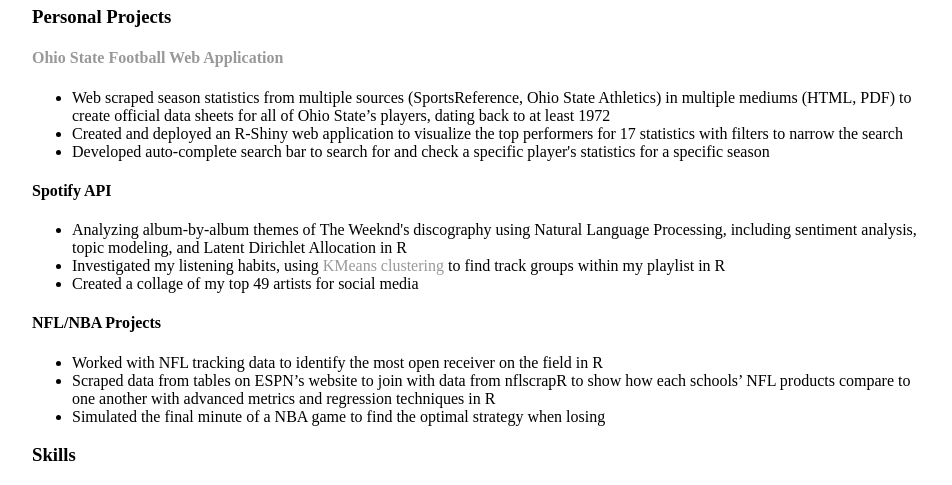
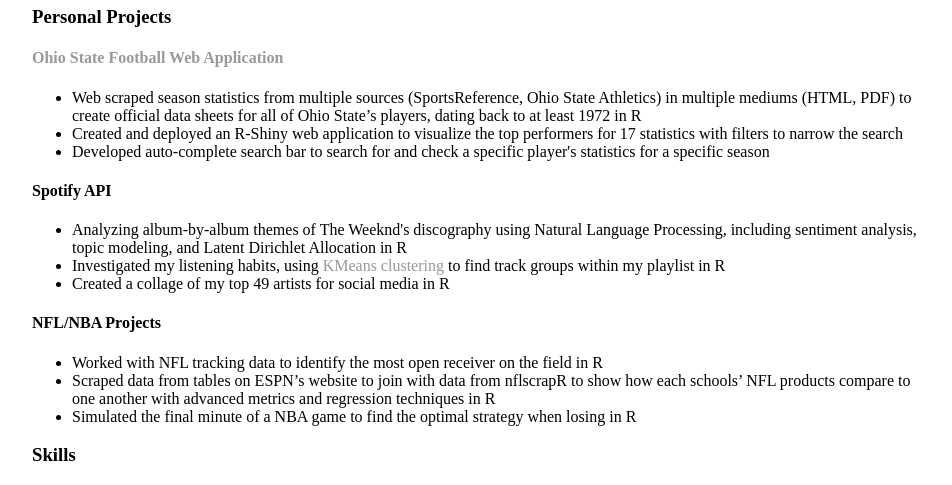
Before and after one commit to mtnartker/mtnartker.github.io, a Jekyll site: the page built from about/index.html, in a window 1280 px wide. Shown: the part 956-1441 px from the top of the page, without its empty margins (160-1112 px from the left). Built offline with Jekyll 4.4.1, drawn with Linux system fonts in a browser that asks for light colours.

```diff
--- a/about/index.html
+++ b/about/index.html
@@ -41,7 +41,7 @@ title: About Me
 <h3> Personal Projects </h3>
 <h4> <a href="https://ohio-state-statistics.shinyapps.io/Ohio-State-Stats/">Ohio State Football Web Application</a> </h4>
 <ul>
-  <li>Web scraped season statistics from multiple sources (SportsReference, Ohio State Athletics) in multiple mediums (HTML, PDF) to create official data sheets for all of Ohio State’s players, dating back to at least 1972</li>
+  <li>Web scraped season statistics from multiple sources (SportsReference, Ohio State Athletics) in multiple mediums (HTML, PDF) to create official data sheets for all of Ohio State’s players, dating back to at least 1972 in R</li>
   <li>Created and deployed an R-Shiny web application to visualize the top performers for 17 statistics with filters to narrow the search</li>
   <li>Developed auto-complete search bar to search for and check a specific player's statistics for a specific season</li>
 </ul>
@@ -49,13 +49,13 @@ title: About Me
 <ul>
   <li>Analyzing album-by-album themes of The Weeknd's discography using Natural Language Processing, including sentiment analysis, topic modeling, and Latent Dirichlet Allocation in R</li>
   <li>Investigated my listening habits, using <a href= "https://jake22anderson.github.io/blog/2020/08/15/spotify-api-spotifyr-intro">KMeans clustering </a>to find track groups within my playlist in R</li>
-  <li>Created a collage of my top 49 artists for social media</li>
+  <li>Created a collage of my top 49 artists for social media in R</li>
 </ul>
 <h4> NFL/NBA Projects </h4>
 <ul>
   <li>Worked with NFL tracking data to identify the most open receiver on the field in R</li>
   <li>Scraped data from tables on ESPN’s website to join with data from nflscrapR to show how each schools’ NFL products compare to one another with advanced metrics and regression techniques in R</li>
-  <li>Simulated the final minute of a NBA  game to find the optimal strategy when losing</li>
+  <li>Simulated the final minute of a NBA  game to find the optimal strategy when losing in R</li>
 </ul>
 <h3>Skills</h3>
 <ul>
```
